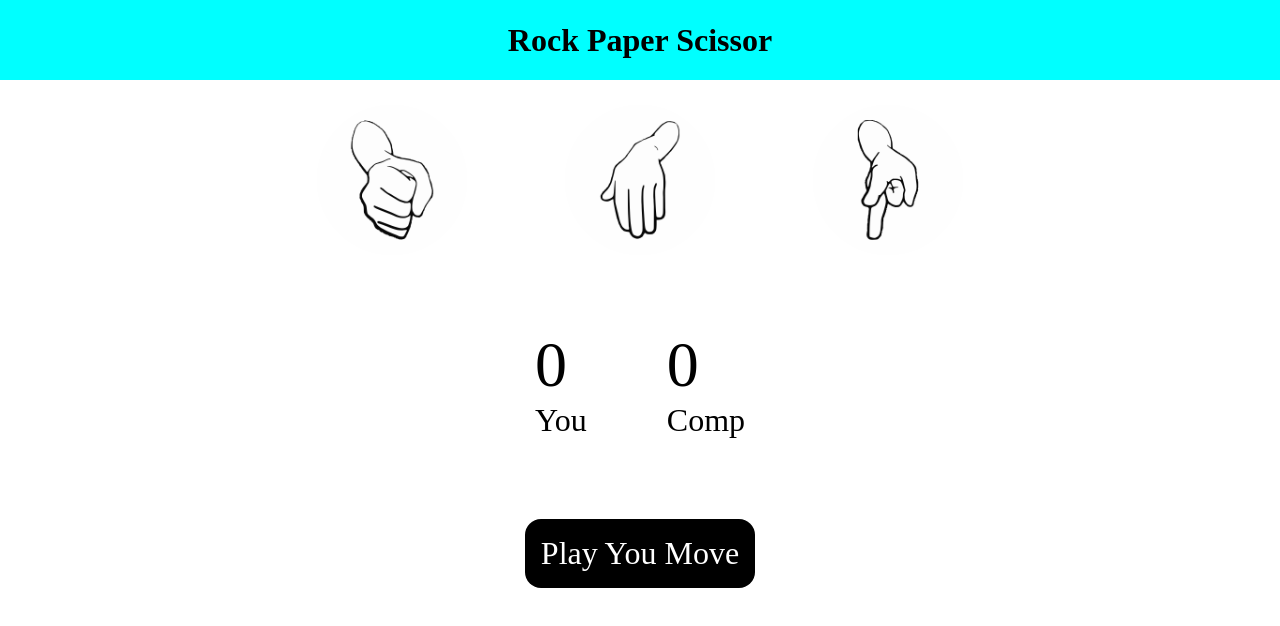
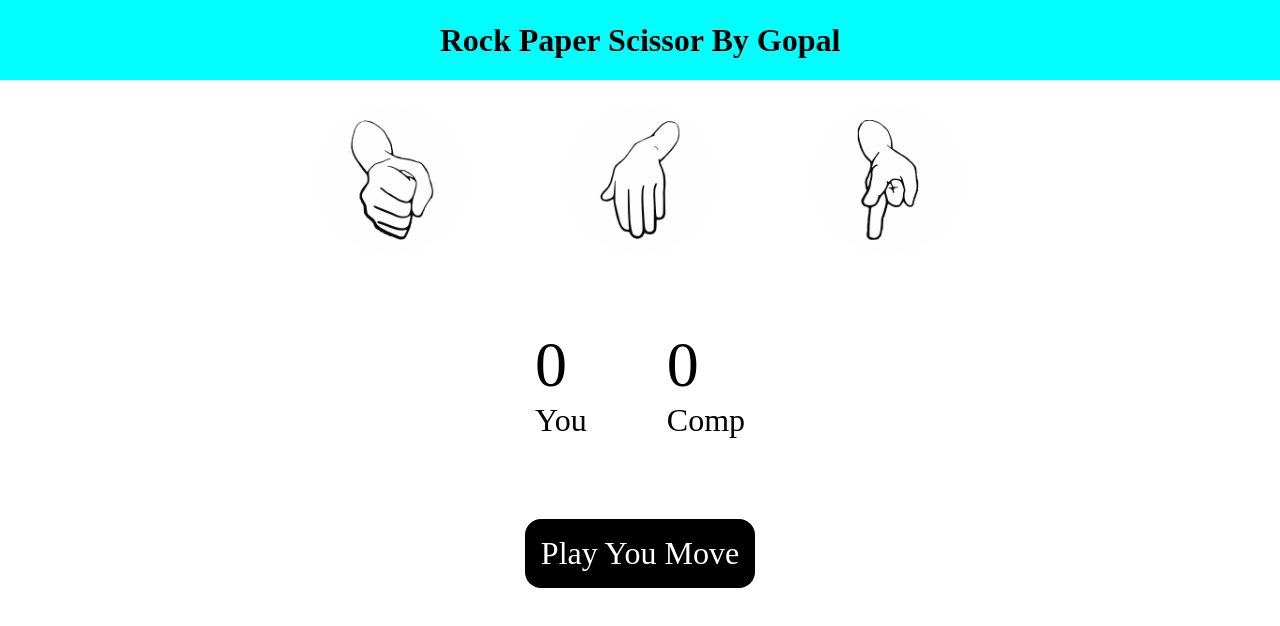
Before and after one commit to Gopalkumar05/rockpaperScissorGame, a plain HTML site: page index.html in a window 1280 px wide. Drawn offline with Linux system fonts and the light colour scheme.

Commit message:
Update index.html

```diff
--- a/index.html
+++ b/index.html
@@ -7,7 +7,7 @@
     <link rel="stylesheet" href="style.css">
 </head>
 <body>
-    <h1>Rock Paper Scissor</h1>
+    <h1>Rock Paper Scissor By Gopal</h1>
     <!--start chosses-->
     <div class="chosse">
         <div class="chosses" id="rock">
```
